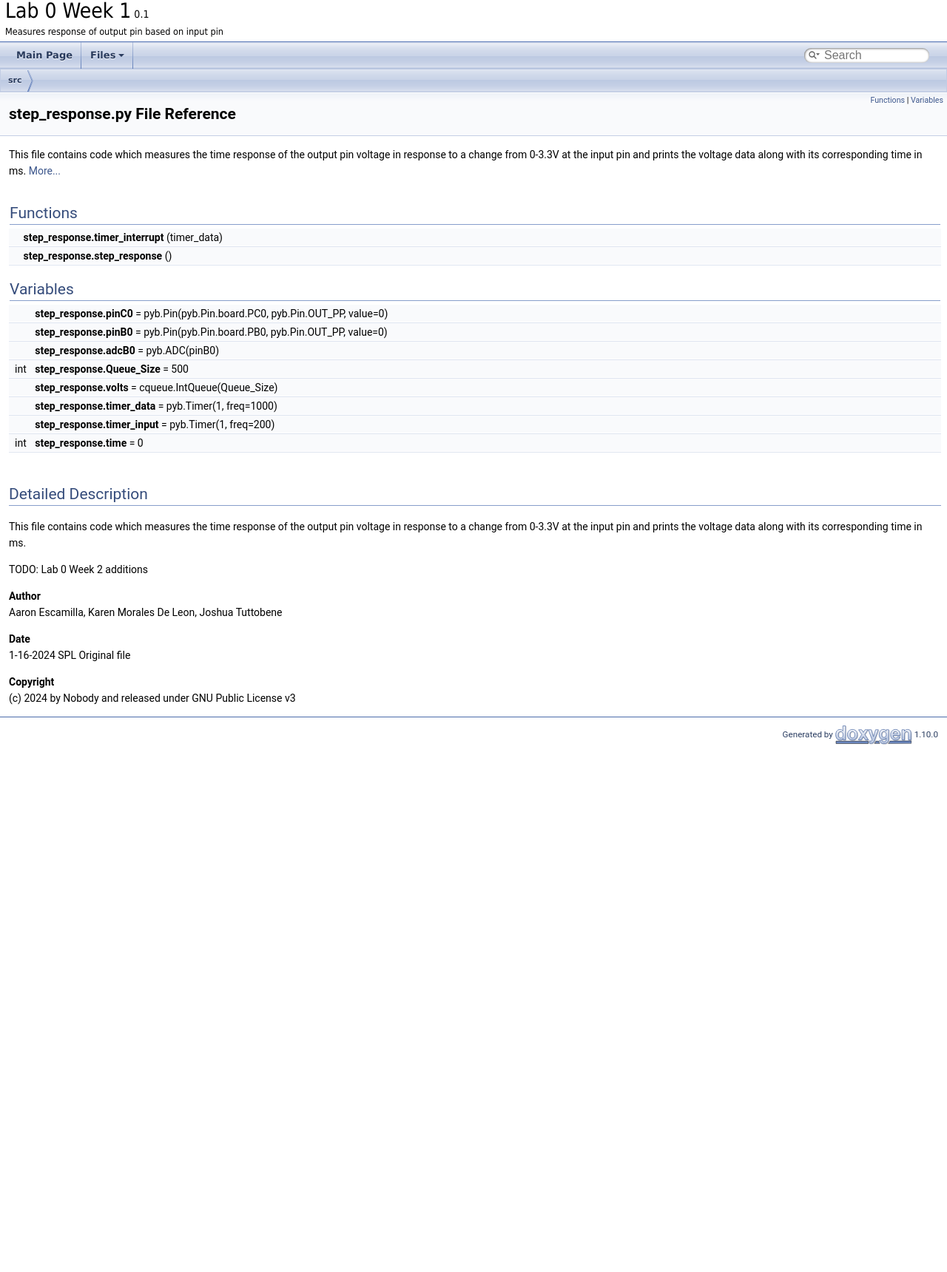
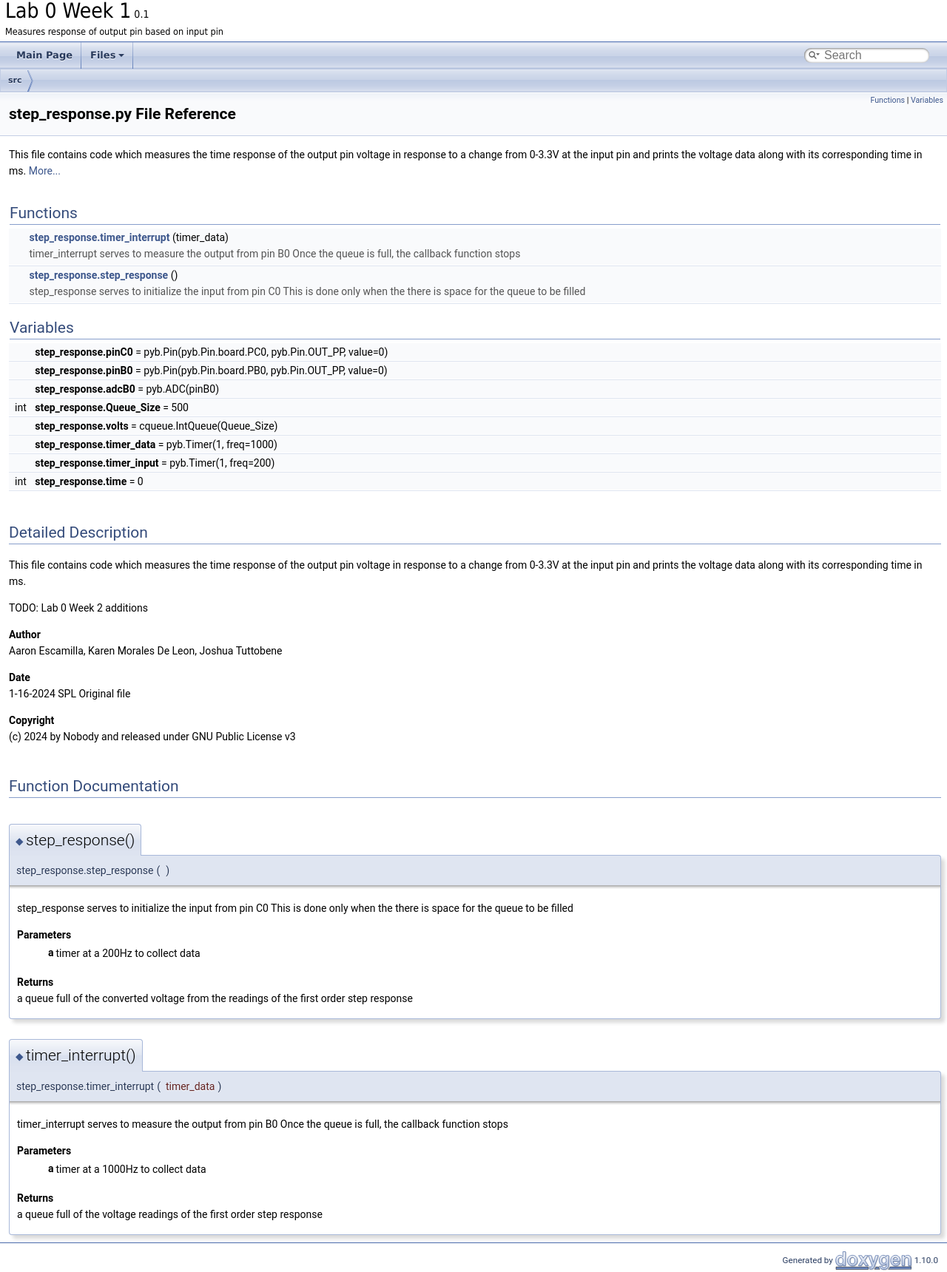
Before and after one commit to JoshuaTuttobene/Lab_0, a plain HTML site: page Lab0/docs/step__response_8py.html in a window 1280 px wide. Shown: the whole page at 74% size. Before the commit the page ends 1009 px from the top, so only its background shows below. Drawn offline with Linux system fonts and the light colour scheme.

Commit message:
fixing doxygen

```diff
--- a/Lab0/docs/search/all_0.js
+++ b/Lab0/docs/search/all_0.js
@@ -1,4 +1,5 @@
 var searchData=
 [
-  ['step_5fresponse_2epy_0',['step_response.py',['../step__response_8py.html',1,'']]]
+  ['step_5fresponse_0',['step_response',['../step__response_8py.html#a2e58a883307d1a7d61e2d39ef44a29b6',1,'step_response']]],
+  ['step_5fresponse_2epy_1',['step_response.py',['../step__response_8py.html',1,'']]]
 ];
--- /dev/null
+++ b/Lab0/docs/search/all_1.js
@@ -0,0 +1,4 @@
+var searchData=
+[
+  ['timer_5finterrupt_0',['timer_interrupt',['../step__response_8py.html#a0733d60e5e1458f0f0fb462fb2922554',1,'step_response']]]
+];
--- /dev/null
+++ b/Lab0/docs/search/functions_0.js
@@ -0,0 +1,4 @@
+var searchData=
+[
+  ['step_5fresponse_0',['step_response',['../step__response_8py.html#a2e58a883307d1a7d61e2d39ef44a29b6',1,'step_response']]]
+];
--- /dev/null
+++ b/Lab0/docs/search/functions_1.js
@@ -0,0 +1,4 @@
+var searchData=
+[
+  ['timer_5finterrupt_0',['timer_interrupt',['../step__response_8py.html#a0733d60e5e1458f0f0fb462fb2922554',1,'step_response']]]
+];
--- a/Lab0/docs/search/searchdata.js
+++ b/Lab0/docs/search/searchdata.js
@@ -1,17 +1,20 @@
 var indexSectionsWithContent =
 {
-  0: "s",
-  1: "s"
+  0: "st",
+  1: "s",
+  2: "st"
 };
 
 var indexSectionNames =
 {
   0: "all",
-  1: "files"
+  1: "files",
+  2: "functions"
 };
 
 var indexSectionLabels =
 {
   0: "All",
-  1: "Files"
+  1: "Files",
+  2: "Functions"
 };
--- a/Lab0/docs/step__response_8py.html
+++ b/Lab0/docs/step__response_8py.html
@@ -5,7 +5,7 @@
 <meta http-equiv="X-UA-Compatible" content="IE=11"/>
 <meta name="generator" content="Doxygen 1.10.0"/>
 <meta name="viewport" content="width=device-width, initial-scale=1"/>
-<title>Lab 0 Week 1: C:/Users/Aaron Escamilla/OneDrive/Documents/GitHub/ME405/Lab0/src/step_response.py File Reference</title>
+<title>Lab 0 Week 1: src/step_response.py File Reference</title>
 <link href="tabs.css" rel="stylesheet" type="text/css"/>
 <script type="text/javascript" src="jquery.js"></script>
 <script type="text/javascript" src="dynsections.js"></script>
@@ -88,11 +88,11 @@ $(function() {
 <table class="memberdecls">
 <tr class="heading"><td colspan="2"><h2 class="groupheader"><a id="func-members" name="func-members"></a>
 Functions</h2></td></tr>
-<tr class="memitem:a0733d60e5e1458f0f0fb462fb2922554" id="r_a0733d60e5e1458f0f0fb462fb2922554"><td class="memItemLeft" align="right" valign="top"><a id="a0733d60e5e1458f0f0fb462fb2922554" name="a0733d60e5e1458f0f0fb462fb2922554"></a>
-&#160;</td><td class="memItemRight" valign="bottom"><b>step_response.timer_interrupt</b> (timer_data)</td></tr>
+<tr class="memitem:a0733d60e5e1458f0f0fb462fb2922554" id="r_a0733d60e5e1458f0f0fb462fb2922554"><td class="memItemLeft" align="right" valign="top">&#160;</td><td class="memItemRight" valign="bottom"><a class="el" href="#a0733d60e5e1458f0f0fb462fb2922554">step_response.timer_interrupt</a> (timer_data)</td></tr>
+<tr class="memdesc:a0733d60e5e1458f0f0fb462fb2922554"><td class="mdescLeft">&#160;</td><td class="mdescRight">timer_interrupt serves to measure the output from pin B0 Once the queue is full, the callback function stops  <br /></td></tr>
 <tr class="separator:a0733d60e5e1458f0f0fb462fb2922554"><td class="memSeparator" colspan="2">&#160;</td></tr>
-<tr class="memitem:a2e58a883307d1a7d61e2d39ef44a29b6" id="r_a2e58a883307d1a7d61e2d39ef44a29b6"><td class="memItemLeft" align="right" valign="top"><a id="a2e58a883307d1a7d61e2d39ef44a29b6" name="a2e58a883307d1a7d61e2d39ef44a29b6"></a>
-&#160;</td><td class="memItemRight" valign="bottom"><b>step_response.step_response</b> ()</td></tr>
+<tr class="memitem:a2e58a883307d1a7d61e2d39ef44a29b6" id="r_a2e58a883307d1a7d61e2d39ef44a29b6"><td class="memItemLeft" align="right" valign="top">&#160;</td><td class="memItemRight" valign="bottom"><a class="el" href="#a2e58a883307d1a7d61e2d39ef44a29b6">step_response.step_response</a> ()</td></tr>
+<tr class="memdesc:a2e58a883307d1a7d61e2d39ef44a29b6"><td class="mdescLeft">&#160;</td><td class="mdescRight">step_response serves to initialize the input from pin C0 This is done only when the there is space for the queue to be filled  <br /></td></tr>
 <tr class="separator:a2e58a883307d1a7d61e2d39ef44a29b6"><td class="memSeparator" colspan="2">&#160;</td></tr>
 </table><table class="memberdecls">
 <tr class="heading"><td colspan="2"><h2 class="groupheader"><a id="var-members" name="var-members"></a>
@@ -128,7 +128,60 @@ int&#160;</td><td class="memItemRight" valign="bottom"><b>step_response.time</b>
 <dl class="section author"><dt>Author</dt><dd>Aaron Escamilla, Karen Morales De Leon, Joshua Tuttobene </dd></dl>
 <dl class="section date"><dt>Date</dt><dd>1-16-2024 SPL Original file </dd></dl>
 <dl class="section copyright"><dt>Copyright</dt><dd>(c) 2024 by Nobody and released under GNU Public License v3 </dd></dl>
-</div></div><!-- contents -->
+</div><h2 class="groupheader">Function Documentation</h2>
+<a id="a2e58a883307d1a7d61e2d39ef44a29b6" name="a2e58a883307d1a7d61e2d39ef44a29b6"></a>
+<h2 class="memtitle"><span class="permalink"><a href="#a2e58a883307d1a7d61e2d39ef44a29b6">&#9670;&#160;</a></span>step_response()</h2>
+
+<div class="memitem">
+<div class="memproto">
+      <table class="memname">
+        <tr>
+          <td class="memname">step_response.step_response </td>
+          <td>(</td>
+          <td class="paramname"><span class="paramname"></span></td><td>)</td>
+          <td></td>
+        </tr>
+      </table>
+</div><div class="memdoc">
+
+<p>step_response serves to initialize the input from pin C0 This is done only when the there is space for the queue to be filled </p>
+<dl class="params"><dt>Parameters</dt><dd>
+  <table class="params">
+    <tr><td class="paramname">a</td><td>timer at a 200Hz to collect data </td></tr>
+  </table>
+  </dd>
+</dl>
+<dl class="section return"><dt>Returns</dt><dd>a queue full of the converted voltage from the readings of the first order step response </dd></dl>
+
+</div>
+</div>
+<a id="a0733d60e5e1458f0f0fb462fb2922554" name="a0733d60e5e1458f0f0fb462fb2922554"></a>
+<h2 class="memtitle"><span class="permalink"><a href="#a0733d60e5e1458f0f0fb462fb2922554">&#9670;&#160;</a></span>timer_interrupt()</h2>
+
+<div class="memitem">
+<div class="memproto">
+      <table class="memname">
+        <tr>
+          <td class="memname">step_response.timer_interrupt </td>
+          <td>(</td>
+          <td class="paramtype"></td>          <td class="paramname"><span class="paramname"><em>timer_data</em></span></td><td>)</td>
+          <td></td>
+        </tr>
+      </table>
+</div><div class="memdoc">
+
+<p>timer_interrupt serves to measure the output from pin B0 Once the queue is full, the callback function stops </p>
+<dl class="params"><dt>Parameters</dt><dd>
+  <table class="params">
+    <tr><td class="paramname">a</td><td>timer at a 1000Hz to collect data </td></tr>
+  </table>
+  </dd>
+</dl>
+<dl class="section return"><dt>Returns</dt><dd>a queue full of the voltage readings of the first order step response </dd></dl>
+
+</div>
+</div>
+</div><!-- contents -->
 <!-- start footer part -->
 <hr class="footer"/><address class="footer"><small>
 Generated by&#160;<a href="https://www.doxygen.org/index.html"><img class="footer" src="doxygen.svg" width="104" height="31" alt="doxygen"/></a> 1.10.0
```
Also changed, not shown: Lab0/docs/dir_68267d1309a1af8e8297ef4c3efbcdba.html (+1 -1 lines), 2 other files.
